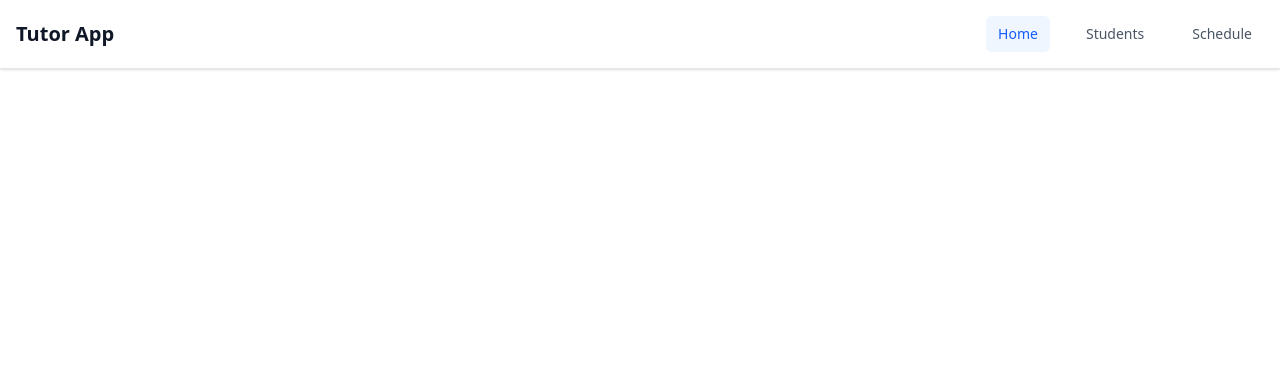
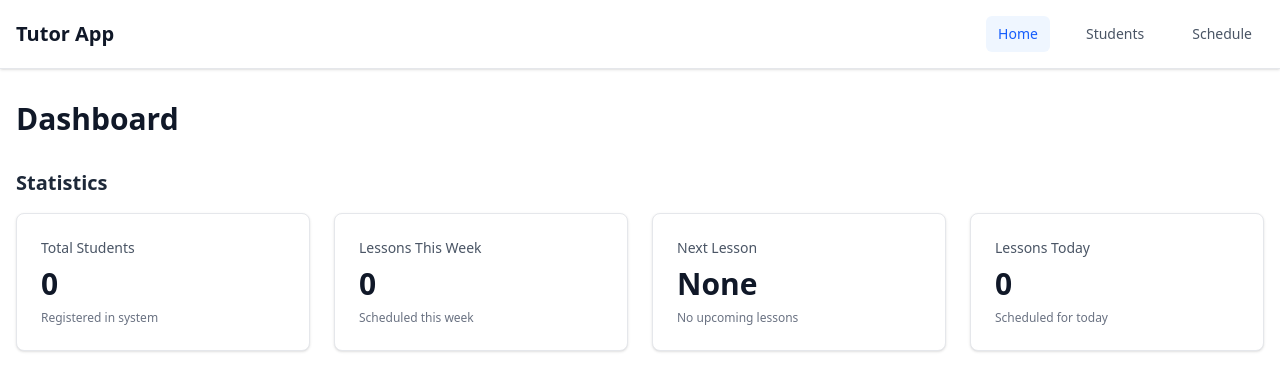
Before and after one commit to igor-romasiuk/tutor-app, a Next.js app: page / in a window 1280 px wide. Shown: the top 390 px of the page. Built offline with nearby package versions, Linux system fonts and the light colour scheme.

Commit message:
feat: add Home page with statistics dashboard

```diff
--- /dev/null
+++ b/app/lib/utils/dateUtils.ts
@@ -0,0 +1,26 @@
+import type { Lesson } from '@/types/lesson'
+
+export const getWeekRange = () => {
+  const today = new Date()
+  const start = new Date(today)
+  start.setDate(today.getDate() - today.getDay())
+  start.setHours(0, 0, 0, 0)
+  const end = new Date(start)
+  end.setDate(start.getDate() + 6)
+  end.setHours(23, 59, 59, 999)
+  return { start, end }
+}
+
+export const findNextLesson = (lessons: Lesson[]) => {
+  const now = new Date()
+  return lessons
+    .filter(lesson => new Date(`${lesson.date}T${lesson.startTime}`) > now)
+    .sort((a, b) =>
+      new Date(`${a.date}T${a.startTime}`).getTime() -
+      new Date(`${b.date}T${b.startTime}`).getTime()
+    )[0]
+}
+
+export const formatLessonDateTime = (date: string, time: string) => {
+  return `${new Date(date).toLocaleDateString('en-US', { day: '2-digit', month: '2-digit' })} ${time}`
+}
--- a/app/page.tsx
+++ b/app/page.tsx
@@ -1,6 +1,44 @@
+'use client'
+
+import { useSelector } from 'react-redux'
+import type { RootState } from '@/lib/store/store'
+import StatisticCard from "./components/StatisticCard"
+import { getWeekRange, findNextLesson, formatLessonDateTime } from '@/lib/utils/dateUtils'
 
 export default function Home() {
+  const students = useSelector((state: RootState) => state.students.students)
+  const lessons = useSelector((state: RootState) => state.schedule.lessons)
+
+  const { start: startOfWeek, end: endOfWeek } = getWeekRange()
+  const todayDateStr = new Date().toISOString().split('T')[0]
+
+  const lessonsThisWeek = lessons.filter(lesson => {
+    const lessonDate = new Date(lesson.date)
+    return lessonDate >= startOfWeek && lessonDate <= endOfWeek
+  })
+
+  const nextLesson = findNextLesson(lessons)
+  const nextLessonText = nextLesson ? formatLessonDateTime(nextLesson.date, nextLesson.startTime) : 'None'
+  const nextLessonStudent = nextLesson ? students.find(s => s.id === nextLesson.studentId)?.name || 'Student' : null
+  const lessonsToday = lessons.filter(lesson => lesson.date === todayDateStr).length
+
   return (
-    <></>
-  );
+    <main className="container mx-auto px-4 py-8">
+      <h1 className="text-3xl font-bold text-gray-900 mb-8">Dashboard</h1>
+
+      <section className="mb-12">
+        <h2 className="text-xl font-semibold text-gray-800 mb-4">Statistics</h2>
+        <div className="grid grid-cols-1 md:grid-cols-2 lg:grid-cols-4 gap-6">
+          <StatisticCard title="Total Students" value={students.length} description="Registered in system" />
+          <StatisticCard title="Lessons This Week" value={lessonsThisWeek.length} description="Scheduled this week" />
+          <StatisticCard
+            title="Next Lesson"
+            value={nextLessonText}
+            description={nextLesson ? `With ${nextLessonStudent}` : 'No upcoming lessons'}
+          />
+          <StatisticCard title="Lessons Today" value={lessonsToday} description="Scheduled for today" />
+        </div>
+      </section>
+    </main>
+  )
 }
```
